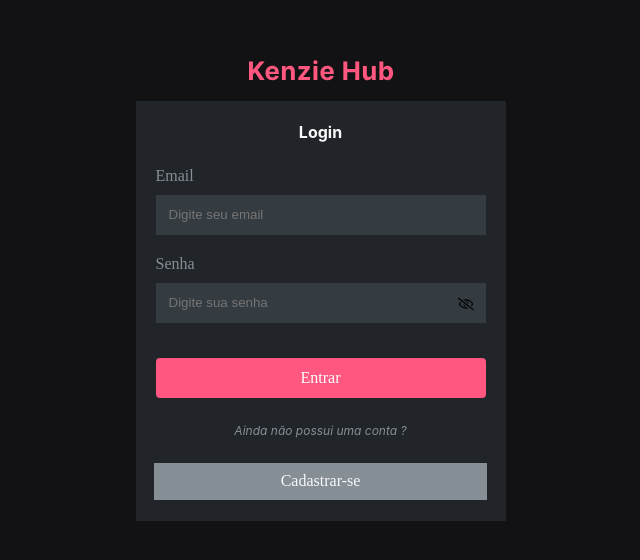
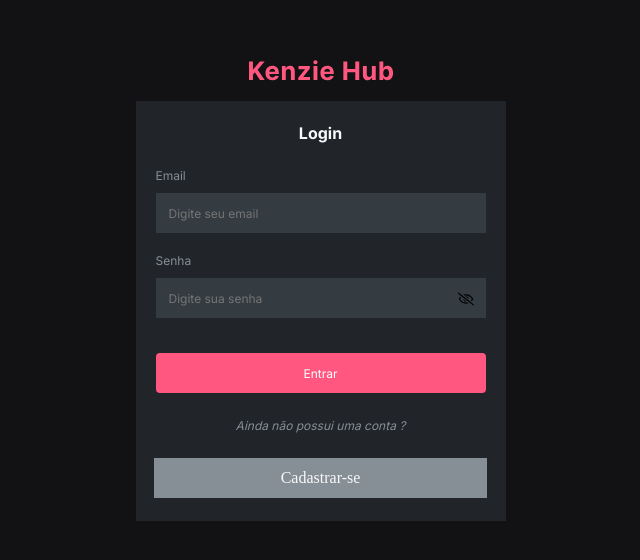
Before and after one commit to Kenzie-Academy-Brasil-Developers/kenzie-hub-iuryCh, a React (Vite) app in the folder kenzie-hub/: page / in a window 1280 px wide. Shown: the part 110-670 px from the top of the page, without its empty margins (319-959 px from the left). Built offline with nearby package versions, Linux system fonts and the light colour scheme.

Commit message:
correct font

```diff
--- a/kenzie-hub/index.html
+++ b/kenzie-hub/index.html
@@ -4,6 +4,12 @@
     <meta charset="UTF-8" />
     <link rel="icon" type="image/svg+xml" href="/vite.svg" />
     <meta name="viewport" content="width=device-width, initial-scale=1.0" />
+    <link rel="preconnect" href="https://fonts.googleapis.com" />
+    <link rel="preconnect" href="https://fonts.gstatic.com" crossorigin />
+    <link
+      href="https://fonts.googleapis.com/css2?family=Inter:wght@400;600;700&display=swap"
+      rel="stylesheet"
+    />
     <title>kezie hub</title>
   </head>
   <body>
--- a/kenzie-hub/src/components/Form/LoginForm/style.js
+++ b/kenzie-hub/src/components/Form/LoginForm/style.js
@@ -13,7 +13,7 @@
 
   label {
     color: var(--Grey-1);
-    font: var(--Headline-regular);
+    font: var(--Headline-regular-12);
   }
 
   input {
@@ -31,6 +31,10 @@
     :focus {
       border: 1px solid var(--Grey-0);
     }
+
+    ::placeholder {
+      font: var(--Headline-regular-12);
+    }
   }
   .error_msg-p1,
   .error_msg-p2 {
@@ -40,7 +44,7 @@
 
   .eye_img {
     position: absolute;
-    top: 129px;
+    top: 123px;
     left: 234px;
 
     cursor: pointer;
@@ -58,7 +62,7 @@
     background-color: var(--Color-primary);
     color: white;
 
-    font: var(--Headline-regular);
+    font: var(--Headline-regular-12);
 
     :hover {
       background-color: var(--Color-primary-Focus);
--- a/kenzie-hub/src/components/Form/RegisterForm/style.js
+++ b/kenzie-hub/src/components/Form/RegisterForm/style.js
@@ -9,7 +9,7 @@
   gap: 20px;
 
   label {
-    font: var(--Headline-regular);
+    font: var(--Headline-regular-12);
     color: var(--Grey-0);
   }
 
@@ -43,7 +43,7 @@
     background-color: var(--Color-primary);
     color: white;
 
-    font: var(--Headline-regular);
+    font: var(--Headline-regular-16);
     :hover {
       background-color: var(--Color-primary-Focus);
     }
--- a/kenzie-hub/src/components/Header/style.js
+++ b/kenzie-hub/src/components/Header/style.js
@@ -25,7 +25,8 @@
     align-self: flex-start;
 
     color: var(--Grey-1);
-    font: var(--Headline-regular);
+
+    font: var(--Headline-regular-12);
   }
   @media (min-width: 600px) {
     padding-inline: 100px;
--- a/kenzie-hub/src/pages/Dashboard/style.js
+++ b/kenzie-hub/src/pages/Dashboard/style.js
@@ -32,6 +32,8 @@
       background-color: var(--Grey-3);
 
       color: white;
+
+      font: var(--Headline-regular-12);
     }
   }
   .main_container {
@@ -52,7 +54,9 @@
 
       p {
         color: var(--Grey-0);
-        font: var(--Headline-regular-16);
+        /* font: var(--Headline-regular-16); */
+        font-size: 14px;
+        font-family: "Inter", sans-serif;
       }
     }
   }
--- a/kenzie-hub/src/pages/Register/style.js
+++ b/kenzie-hub/src/pages/Register/style.js
@@ -64,7 +64,7 @@
     }
 
     .box_form--subtitle {
-      font: var(--Headline-regular);
+      font: var(--Headline-regular-12);
       color: var(--Grey-1);
     }
   }
--- a/kenzie-hub/src/styles/Globalstyles.js
+++ b/kenzie-hub/src/styles/Globalstyles.js
@@ -1,7 +1,7 @@
 import { createGlobalStyle } from "styled-components";
 
 const Globalstyles = createGlobalStyle`
-   @import url('https://fonts.googleapis.com/css2?family=Inter:wght@400;600;700&display=swap');
+   /* @import url('https://fonts.googleapis.com/css2?family=Inter:wght@400;600;700&display=swap'); */
 
     :root {
 
@@ -31,8 +31,6 @@
         --Headline-italic: italic 400 .75rem "inter", sans-serif;
 
         --base-radius: 4px;
-
-
     }
 
     body{
```
